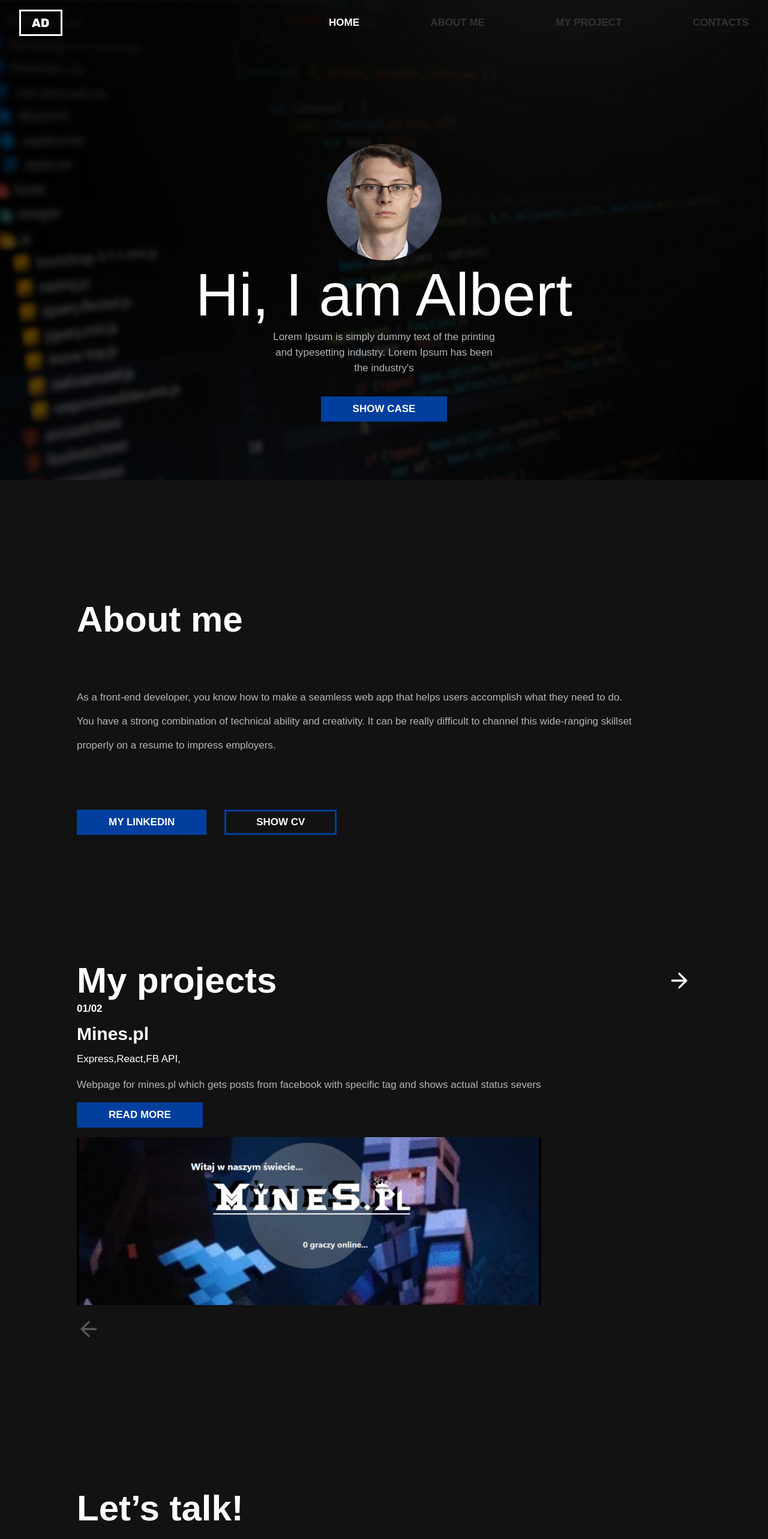
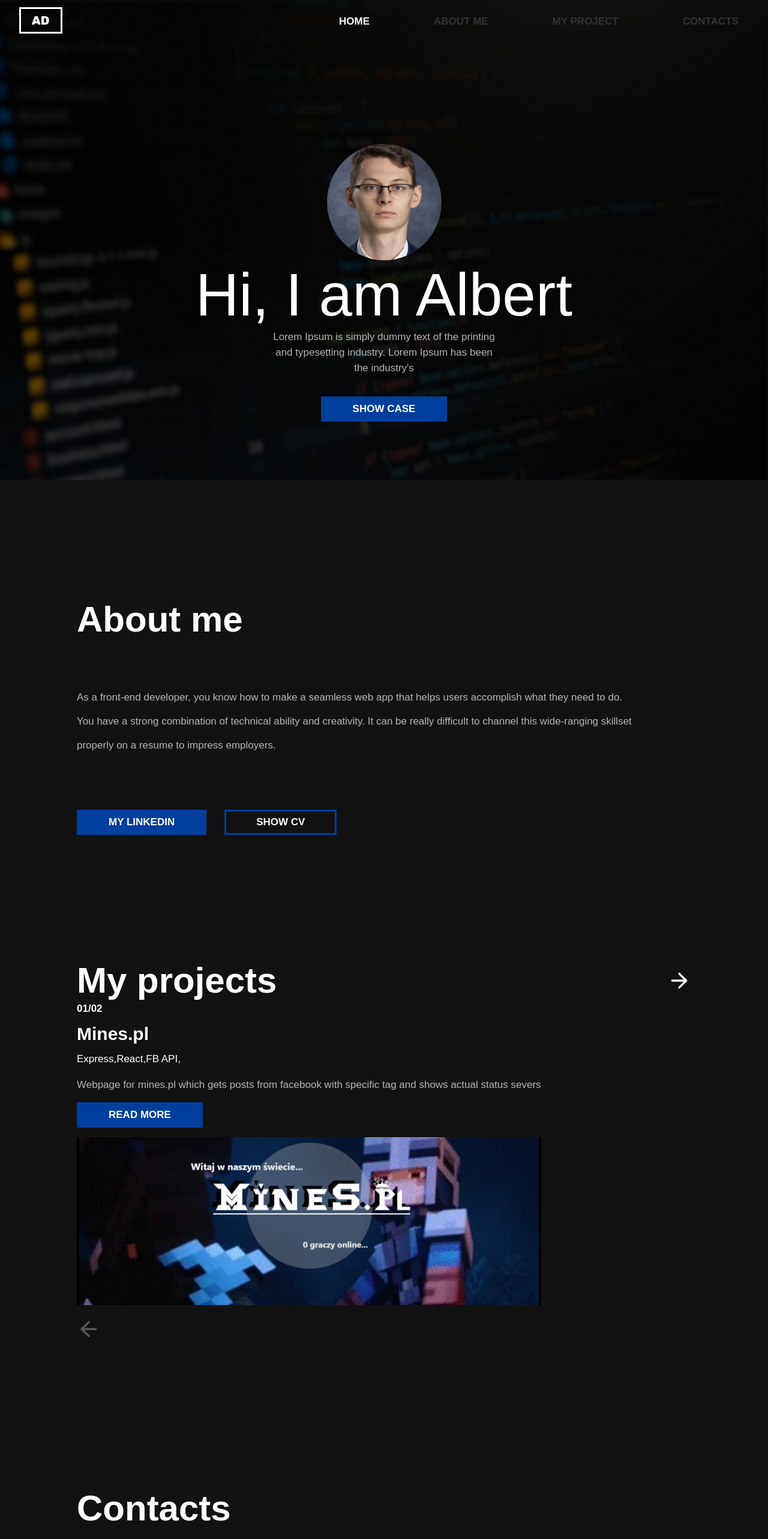
Before and after one commit to AlbertDabal/Portfolio, a React (Create React App) app in the folder frontend/: page / in a window 1280 px wide. Shown: the top 2566 px of the page at 60% size. Built offline with nearby package versions, Linux system fonts and the light colour scheme.

Commit message:
edit navbar

```diff
--- a/frontend/src/components/molecues/navbar/Navbar.tsx
+++ b/frontend/src/components/molecues/navbar/Navbar.tsx
@@ -22,5 +22,13 @@ export const Navbar = () => {
     window.addEventListener('scroll', changeNavbarColor);
     return () => window.removeEventListener('resize', updateWidthAndHeight);
   });
-  return <>{window.innerWidth >= 1000 ? <NavbarDesktop colorChange={colorChange} /> : <NavbarMobile />}</>;
+  return (
+    <>
+      {window.innerWidth >= 1000 ? (
+        <NavbarDesktop colorChange={colorChange} />
+      ) : (
+        <NavbarMobile colorChange={colorChange} />
+      )}
+    </>
+  );
 };
--- a/frontend/src/components/molecues/navbar/navbar-desktop/NavbarDesktop.tsx
+++ b/frontend/src/components/molecues/navbar/navbar-desktop/NavbarDesktop.tsx
@@ -13,10 +13,9 @@ const WrapperMain = styled.div<Props>`
   z-index: 999;
   position: fixed;
   top: 0;
+  transition: 0.8s all ease;
   left: 0;
-  background-color: ${({ colorChange, theme }) => (colorChange ? theme.backgroundColor : 'transparent')}};
-  transition: 0.8s all ease;
-
+  background-color: ${({ colorChange, theme }) => (colorChange ? theme.backgroundColor : 'transparent')};
 `;
 
 const StyledLink = styled(Link)`
@@ -25,6 +24,7 @@ const StyledLink = styled(Link)`
   color: ${({ theme }) => '#333333'};
   cursor: pointer;
   user-select: none;
+  padding: 1.5em 1em;
 `;
 
 const Wrapper = styled.nav`
@@ -33,8 +33,7 @@ const Wrapper = styled.nav`
   justify-content: space-between;
   text-align: center;
   align-items: center;
-
-  padding: 1em 2em;
+  padding: 0em 2em;
 `;
 
 const Menu = styled.ul`
@@ -48,14 +47,19 @@ const Menu = styled.ul`
   justify-content: space-between;
 `;
 
-const Logo = styled.img``;
+const Logo = styled.img`
+  user-select: none;
+  cursor: pointer;
+`;
 
 export const NavbarDesktop = ({ colorChange }: Props) => {
   return (
     <WrapperMain colorChange={colorChange}>
       <Wrapper>
         {console.log(colorChange)}
-        <Logo src={logo} />
+        <Link to="main" spy={true} smooth={true} offset={-70} duration={500}>
+          <Logo src={logo} />
+        </Link>
         <Menu>
           {NavbarData.map((item) => (
             <StyledLink activeClass="active" to={item.link} spy={true} smooth={true} offset={-70} duration={500}>
--- a/frontend/src/components/molecues/navbar/navbar-mobile/NavbarMobile.tsx
+++ b/frontend/src/components/molecues/navbar/navbar-mobile/NavbarMobile.tsx
@@ -5,12 +5,17 @@ import { NavbarData } from 'data/NavabarData';
 import { Link, animateScroll as scroll } from 'react-scroll';
 import { Heading } from 'components/atoms/heading/Heading';
 
-const Wrapper = styled.nav`
+interface Props {
+  colorChange?: boolean;
+}
+
+const Wrapper = styled.nav<Props>`
+  background-color: ${({ colorChange, theme }) => (colorChange ? theme.backgroundColor : 'transparent')};
   width: 100%;
   display: flex;
-
+  transition: 0.8s all ease;
   z-index: 999;
-  height: 6vh;
+  height: 7.5vh;
   position: fixed;
   top: 0;
 
@@ -59,7 +64,7 @@ const StyledLink = styled(Link)`
 `;
 
 const StyledHeading = styled(Heading)`
-  margin-top: 20vh;
+  margin-top: 10vh;
   color: black;
   font-size: ${({ theme }) => theme.fontSize.m};
   font-weight: 400;
@@ -72,18 +77,18 @@ const MainWrapper = styled.div`
 `;
 
 const Menu = styled.div`
-  height: 70vh;
+  height: 40vh;
   margin: 40% 20% 0% 20%;
   display: flex;
   flex-direction: column;
   justify-content: space-between;
 `;
 
-export const NavbarMobile = () => {
+export const NavbarMobile = ({ colorChange }: Props) => {
   const [isOpen, setIsOpen] = useState(false);
 
   return (
-    <Wrapper>
+    <Wrapper colorChange={colorChange}>
       {!isOpen ? (
         <StyledBiMenu onClick={() => setIsOpen(!isOpen)} />
       ) : (
@@ -105,7 +110,6 @@ export const NavbarMobile = () => {
               {item.name.toUpperCase()}
             </StyledLink>
           ))}
-          <StyledHeading>PL</StyledHeading>
         </Menu>
       </MainWrapper>
     </Wrapper>
--- a/frontend/src/components/organisms/constacts/Contacts.tsx
+++ b/frontend/src/components/organisms/constacts/Contacts.tsx
@@ -14,18 +14,25 @@ const Wrapper = styled.div`
   justify-content: space-between;
 
   padding-top: 10vh;
+  @media (max-width: 1000px) {
+    padding-top: 2vh;
+  }
 `;
 
 const Info = styled.div`
   @media (max-width: 1000px) {
     padding-left: 0;
     height: 30vh;
+    padding-top: 50px;
   }
   padding-left: 10%;
   width: 100%;
+  height: 30vh;
+  padding-top: 10px;
   display: flex;
   flex-direction: column;
-  justify-content: space-around;
+  justify-content: space-between;
+  padding-bottom: 30px;
 `;
 
 const Form = styled.form`
@@ -41,10 +48,11 @@ const Footer = styled.footer`
   flex-direction: row;
   justify-content: space-between;
   width: 100%;
-  margin-top: 10vh;
+  margin-top: 4vh;
 
   @media (max-width: 1000px) {
     flex-direction: column;
+    margin-top: 2vh;
   }
 `;
 
@@ -52,11 +60,27 @@ const StyledButton = styled(Button)`
   margin-top: 15px;
 `;
 
+const StyledHeading = styled(Heading)`
+  margin-bottom: 50px;
+
+  @media (max-width: 1000px) {
+    margin-bottom: 20px;
+  }
+`;
+
+const StyledParagraph = styled(Paragraph)`
+  font-size: ${({ theme }) => theme.fontSize.l};
+  @media (max-width: 800px) {
+    font-size: ${({ theme }) => theme.fontSize.m};
+  }
+`;
+
 export const Contacts = () => {
   return (
     <BasicTemplate index={4} id="contacts">
       <Wrapper>
-        <Heading bold>Let’s talk!</Heading>
+        <StyledHeading bold>Contacts</StyledHeading>
+        <StyledParagraph bold>Let's Talk!</StyledParagraph>
         <Footer>
           <Form>
             <Input placeholder="Your Email" />
--- a/frontend/src/components/organisms/main/Main.tsx
+++ b/frontend/src/components/organisms/main/Main.tsx
@@ -60,6 +60,7 @@ export const Main = () => {
   return (
     <Wrapper id="main">
       <Image src={profile} />
+
       <Title>Hi, I am Albert</Title>
       <StyledParagraph small other>
         Lorem Ipsum is simply dummy text of the printing and typesetting industry. Lorem Ipsum has been the industry's{' '}
```
